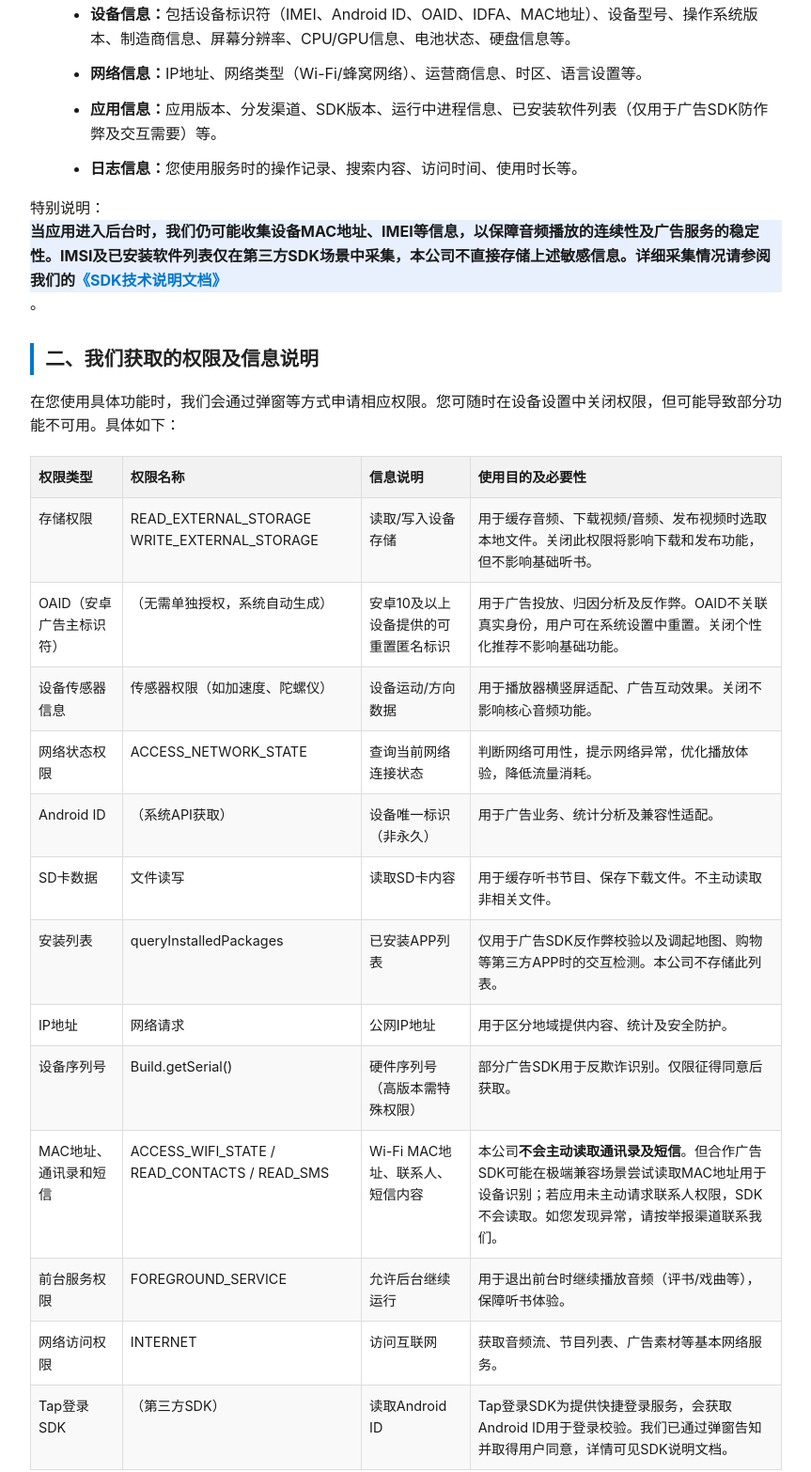
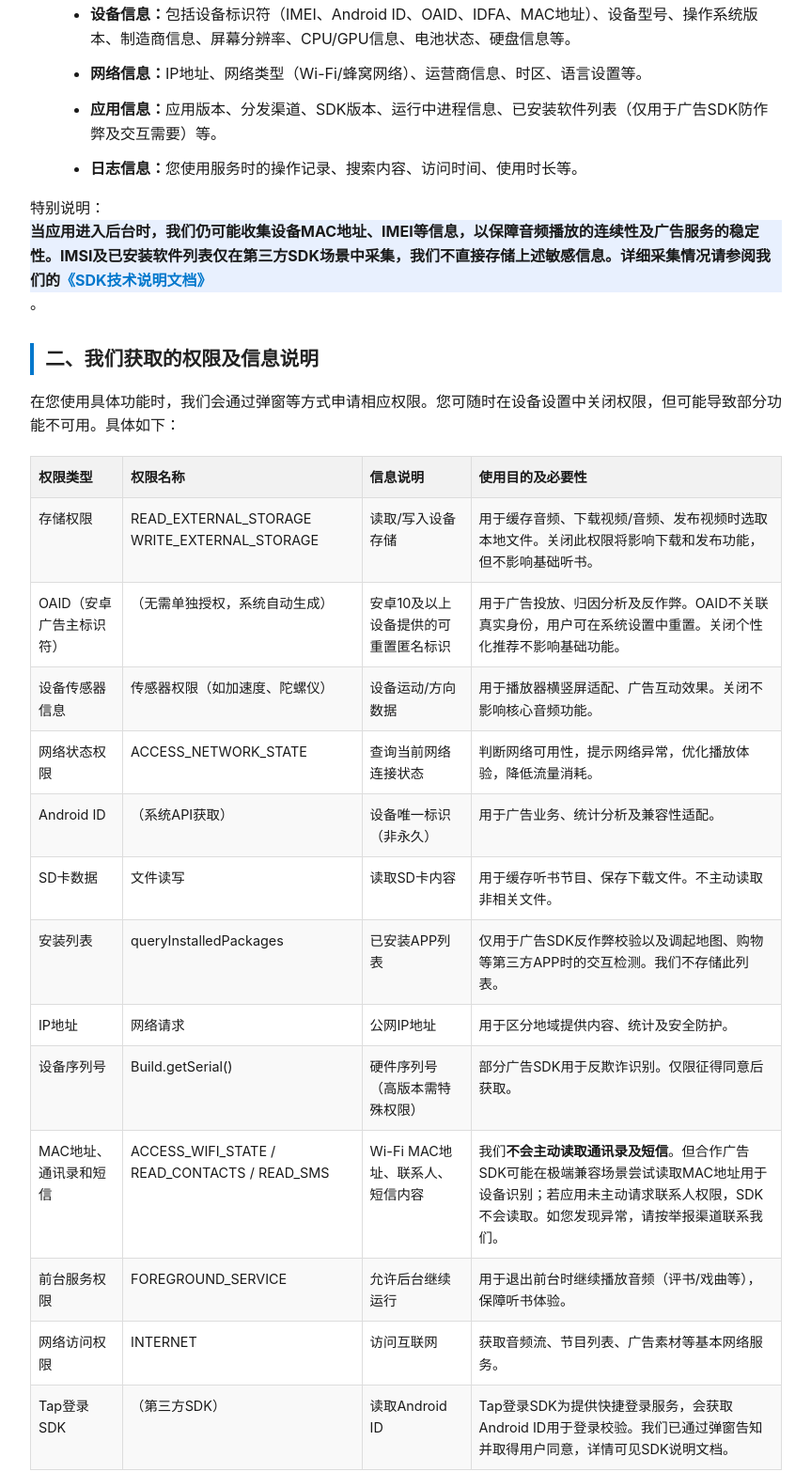
Before and after one commit to YiXiGame/game, a plain HTML site: page private.html in a window 1280 px wide. Shown: the part 437-2003 px from the top of the page at 94% size, without its empty margins (208-1071 px from the left). Drawn offline with Linux system fonts and the light colour scheme.

Commit message:
Update private.html
1

```diff
--- a/private.html
+++ b/private.html
@@ -123,7 +123,7 @@
 <h1>隐私政策</h1>
 <p><strong>更新日期：2026年03月</strong><br>
 <strong>生效日期：2026年03月</strong></p>
-<p>一喜玩（以下简称“本公司”或“我们”）作为APP的运营者，深知隐私对您的重要性。我们承诺采取相应安全保护措施，保护您的个人信息。本《隐私政策》将帮助您了解我们如何收集、使用、存储、分享您的个人信息，以及您所享有的权利。请您在使用我们的服务前，仔细阅读并充分理解本政策。一旦您使用或继续使用我们的服务，即表示您同意我们按照本政策处理您的相关信息。</p>
+<p>一喜玩（以下简称“我们”）作为APP的运营者，深知隐私对您的重要性。我们承诺采取相应安全保护措施，保护您的个人信息。本《隐私政策》将帮助您了解我们如何收集、使用、存储、分享您的个人信息，以及您所享有的权利。请您在使用我们的服务前，仔细阅读并充分理解本政策。一旦您使用或继续使用我们的服务，即表示您同意我们按照本政策处理您的相关信息。</p>
 <p><strong>如您不同意本政策的任何条款，请立即停止使用我们的产品及服务。</strong></p>
 
 <h3>一、我们可能收集的信息</h3>
@@ -134,7 +134,7 @@
     <li><strong>应用信息：</strong>应用版本、分发渠道、SDK版本、运行中进程信息、已安装软件列表（仅用于广告SDK防作弊及交互需要）等。</li>
     <li><strong>日志信息：</strong>您使用服务时的操作记录、搜索内容、访问时间、使用时长等。</li>
 </ul>
-<p>特别说明：<ins><strong>当应用进入后台时，我们仍可能收集设备MAC地址、IMEI等信息，以保障音频播放的连续性及广告服务的稳定性。IMSI及已安装软件列表仅在第三方SDK场景中采集，本公司不直接存储上述敏感信息。详细采集情况请参阅我们的<a href="https://www.huuua.com/secret.html" target="_blank">《SDK技术说明文档》</a></strong></ins>。</p>
+<p>特别说明：<ins><strong>当应用进入后台时，我们仍可能收集设备MAC地址、IMEI等信息，以保障音频播放的连续性及广告服务的稳定性。IMSI及已安装软件列表仅在第三方SDK场景中采集，我们不直接存储上述敏感信息。详细采集情况请参阅我们的<a href="https://www.huuua.com/secret.html" target="_blank">《SDK技术说明文档》</a></strong></ins>。</p>
 
 <h3>二、我们获取的权限及信息说明</h3>
 <p>在您使用具体功能时，我们会通过弹窗等方式申请相应权限。您可随时在设备设置中关闭权限，但可能导致部分功能不可用。具体如下：</p>
@@ -185,7 +185,7 @@
         <td>安装列表</td>
         <td>queryInstalledPackages</td>
         <td>已安装APP列表</td>
-        <td>仅用于广告SDK反作弊校验以及调起地图、购物等第三方APP时的交互检测。本公司不存储此列表。</td>
+        <td>仅用于广告SDK反作弊校验以及调起地图、购物等第三方APP时的交互检测。我们不存储此列表。</td>
     </tr>
     <tr>
         <td>IP地址</td>
@@ -203,7 +203,7 @@
         <td>MAC地址、通讯录和短信</td>
         <td>ACCESS_WIFI_STATE / READ_CONTACTS / READ_SMS</td>
         <td>Wi-Fi MAC地址、联系人、短信内容</td>
-        <td>本公司<strong>不会主动读取通讯录及短信</strong>。但合作广告SDK可能在极端兼容场景尝试读取MAC地址用于设备识别；若应用未主动请求联系人权限，SDK不会读取。如您发现异常，请按举报渠道联系我们。</td>
+        <td>我们<strong>不会主动读取通讯录及短信</strong>。但合作广告SDK可能在极端兼容场景尝试读取MAC地址用于设备识别；若应用未主动请求联系人权限，SDK不会读取。如您发现异常，请按举报渠道联系我们。</td>
     </tr>
     <tr>
         <td>前台服务权限</td>
```
